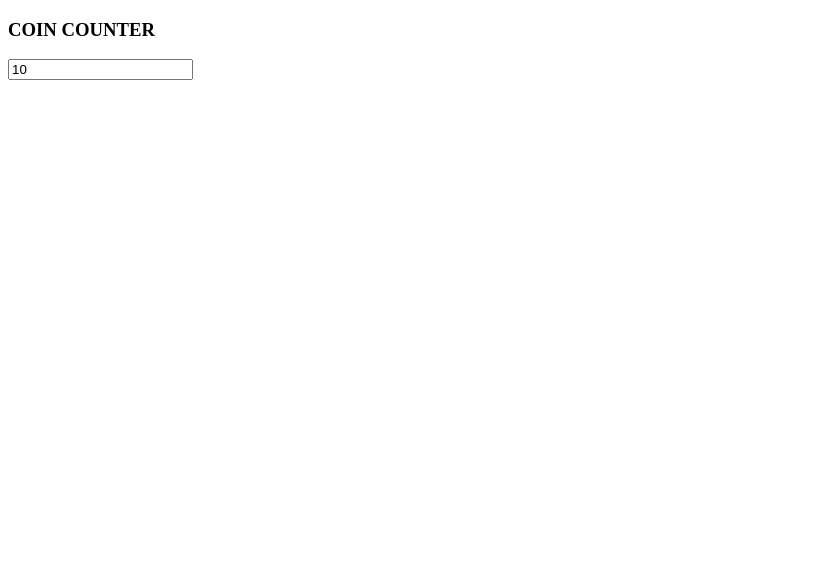
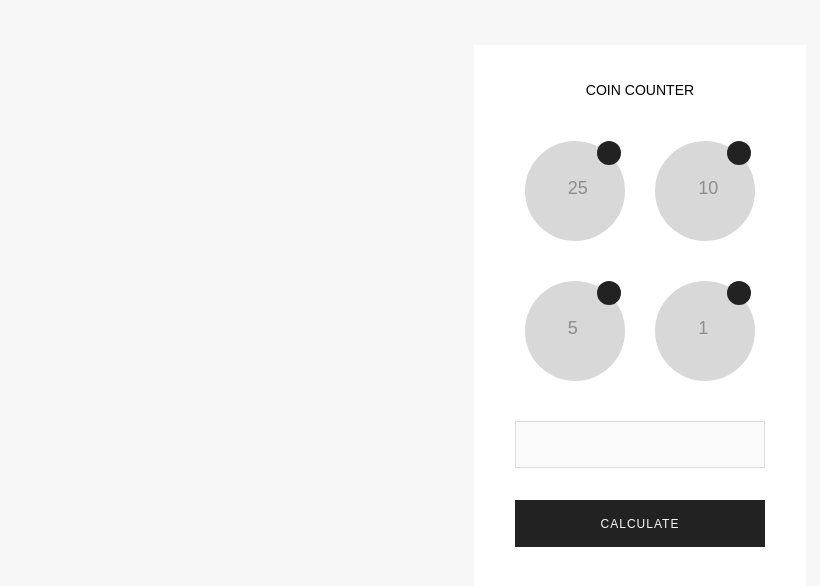
Before and after one commit to jkdlouis/Coin_Counter, a plain HTML site: page index.html in a window 1280 px wide. Shown: the whole page, without its empty margins (0-820 px from the left). Drawn offline with Linux system fonts and the light colour scheme.

Commit message:
custom style added

```diff
--- a/custom.css
+++ b/custom.css
@@ -0,0 +1,104 @@
+body {
+  background-color: #f7f7f7;
+  font-family: Arial, sans-serif, Helvetica;
+  padding-top: 37px;
+  padding-bottom: 57px;
+  font-size: 12px;
+}
+
+.white-box {
+  display: block;
+  background-color: #ffffff;
+  height: 530px;
+  width: 320px;
+  margin: 0 auto;
+  padding: 23px 6px 48px;
+  text-align: center;
+  border: #d2d0d0;
+}
+
+h3 {
+  margin-bottom: 43px;
+  font-weight: normal;
+}
+
+.circle {
+  width: 100px;
+  height: 100px;
+  border-radius: 50px;
+  background-color: #d8d8d8;
+  margin-bottom: 40px;
+  position: relative;
+  cursor: pointer;
+}
+
+div.circle:nth-child(even) {
+  float: right;
+  margin-right: 14%;
+}
+
+div.circle:nth-child(odd) {
+  margin-left: 14%;
+}
+
+.circle input[type="number"].number {
+  border: none;
+  width: 31px;
+  background-color: transparent;
+  position: absolute;
+  bottom: 41px;
+  left: 41px;
+  color: #8d8d8d;
+  font-size: 1.5em;
+}
+
+input[type="number"].number::-webkit-inner-spin-button,
+input[type=number]::-webkit-outer-spin-button {
+  -webkit-appearance: none;
+  margin: 0;
+  -webkit-appearance: none;
+  -moz-appearance: none;
+  appearance: none;
+}
+
+.number.position {
+  left: 47px;
+}
+
+.small-circle {
+  background-color: #222222;
+  width: 24px;
+  height: 24px;
+  border-radius: 12px;
+  position: relative;
+  left: 72px;
+}
+
+.small-circle .count {
+  position: absolute;
+  left: 9px;
+  bottom: 5px;
+  color: #fafafa;
+  font-size: 1em;
+}
+
+.white-box .total-field {
+  width: 76%;
+  height: 43px;
+  font-size: 1.6em;
+  background-color: #fafafa;
+  border: #dddcdc 1px solid;
+  text-align: right;
+}
+
+.white-box button.calculate-btn {
+  background-color: #222222;
+  color: #fafafa;
+  border: none;
+  width: 78%;
+  height: 47px;
+  letter-spacing: 1px;
+  font-size: 12px;
+  cursor: pointer;
+  margin-top: 32px;
+}
--- a/index.html
+++ b/index.html
@@ -2,6 +2,7 @@
 <html lang="en">
 <head>
     <meta charset="UTF-8">
+    <meta name="viewport" content="width=device-width, initial-scale=1">
     <title>NCSOFT COIN COUNTER</title>
     <link rel="stylesheet" href="custom.css">
 </head>
@@ -9,11 +10,32 @@
 <div class="white-box">
     <h3>COIN COUNTER</h3>
     <div class="circle">
-        <input class="number" value="10">
+        <input type="number" class="number" value="10">
         <div class="small-circle">
             <span class="count"></span>
         </div>
     </div>
+    <div class="circle">
+        <input type="number" class="number" value="25">
+        <div class="small-circle">
+            <span class="count"></span>
+        </div>
+    </div>
+    <div class="circle">
+        <input type="number" class="number position" value="1">
+        <div class="small-circle">
+            <span class="count"></span>
+        </div>
+    </div>
+    <div class="circle">
+        <input type="number" class="number position" value="5">
+        <div class="small-circle">
+            <span class="count"></span>
+        </div>
+    </div>
+    <input type="number" class="total-field">
+    <button class="calculate-btn" type="button">CALCULATE</button>
 </div>
+<script src="main.js"></script>
 </body>
 </html>
```
